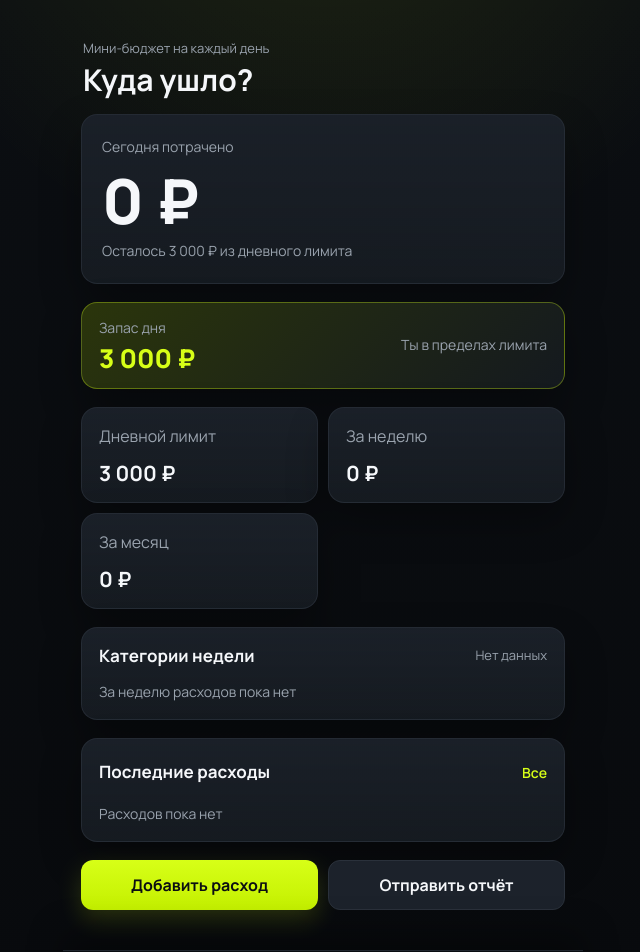
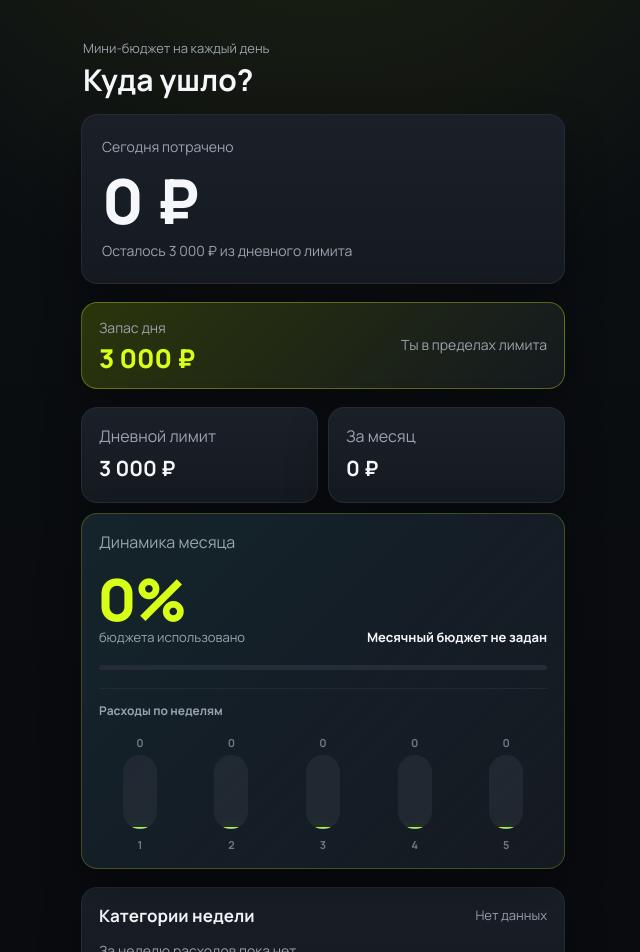
Before and after one commit to endocrincentrprodiabet-afk/kuda-ushlo-miniapp, a React (Vite) app in the folder web/: page / in a window 1280 px wide. Shown: the top 952 px of the page, without its empty margins (317-957 px from the left). Built offline with nearby package versions, Linux system fonts and the light colour scheme.

Commit message:
Improve monthly dynamics chart

```diff
--- a/web/src/lib/calculations.ts
+++ b/web/src/lib/calculations.ts
@@ -45,6 +45,81 @@ export function getMonthlyBudgetStats(expenses: Expense[], monthlyBudget: number
   };
 }
 
+export function getMonthWeeklyTotals(expenses: Expense[], date = new Date()): number[] {
+  const totals = [0, 0, 0, 0, 0];
+
+  getMonthExpenses(expenses, date).forEach((expense) => {
+    const expenseDate = new Date(`${expense.date}T00:00:00`);
+    const weekIndex = Math.min(4, Math.floor((expenseDate.getDate() - 1) / 7));
+
+    totals[weekIndex] += expense.amount;
+  });
+
+  return totals;
+}
+
+export type MonthWeeklyBudgetStat = {
+  weekIndex: number;
+  total: number;
+  startDay: number;
+  endDay: number;
+  daysCount: number;
+  target: number;
+  fillPercent: number;
+  isOverTarget: boolean;
+};
+
+export function getMonthWeeklyBudgetStats(
+  expenses: Expense[],
+  monthlyBudget: number,
+  date = new Date(),
+): MonthWeeklyBudgetStat[] {
+  const totals = getMonthWeeklyTotals(expenses, date);
+  const daysInMonth = new Date(date.getFullYear(), date.getMonth() + 1, 0).getDate();
+  const dailyMonthlyTarget = monthlyBudget > 0 ? monthlyBudget / daysInMonth : 0;
+  const maxWeeklyTotal = Math.max(...totals, 1);
+
+  return totals.map((total, index) => {
+    const startDay = index * 7 + 1;
+    const endDay = Math.min(startDay + 6, daysInMonth);
+    const daysCount = Math.max(0, endDay - startDay + 1);
+    const target = monthlyBudget > 0 ? dailyMonthlyTarget * daysCount : maxWeeklyTotal;
+    const rawFillPercent = target > 0 ? (total / target) * 100 : 0;
+
+    return {
+      weekIndex: index + 1,
+      total,
+      startDay,
+      endDay,
+      daysCount,
+      target,
+      fillPercent: Math.min(rawFillPercent, 100),
+      isOverTarget: monthlyBudget > 0 && target > 0 && total > target,
+    };
+  });
+}
+
+export function getMonthProgressPercent(date = new Date()): number {
+  const daysInMonth = new Date(date.getFullYear(), date.getMonth() + 1, 0).getDate();
+
+  return (date.getDate() / daysInMonth) * 100;
+}
+
+export function getBudgetUsagePercent(monthTotal: number, monthlyBudget: number): number {
+  if (monthlyBudget <= 0) {
+    return 0;
+  }
+
+  return (monthTotal / monthlyBudget) * 100;
+}
+
+export function getMonthBalanceStatus(
+  budgetPercent: number,
+  monthPercent: number,
+): 'within-month' | 'ahead-of-month' {
+  return budgetPercent <= monthPercent + 5 ? 'within-month' : 'ahead-of-month';
+}
+
 export function getCategoryTotals(expenses: Expense[]): Array<{ category: ExpenseCategory; total: number }> {
   const totals = new Map<ExpenseCategory, number>();
 
--- a/web/src/screens/HomeScreen.tsx
+++ b/web/src/screens/HomeScreen.tsx
@@ -1,7 +1,9 @@
 import { ExpenseList } from '../components/ExpenseList';
 import {
+  getBudgetUsagePercent,
   getCategoryTotals,
   getLargestCategory,
+  getMonthWeeklyBudgetStats,
   getMonthlyBudgetStats,
   getTodayExpenses,
   getWeekExpenses,
@@ -38,13 +40,40 @@ function formatDaysLeft(days: number): string {
   return `${days} дней`;
 }
 
+function formatProgressPercent(percent: number): string {
+  return `${Math.round(percent)}%`;
+}
+
+function getProgressWidthPercent(percent: number): number {
+  return Math.min(100, Math.max(0, percent));
+}
+
+function formatCompactMoney(amount: number): string {
+  if (amount <= 0) {
+    return '0';
+  }
+
+  if (amount >= 1000) {
+    return `${Math.round(amount / 1000)}к`;
+  }
+
+  return Math.round(amount).toString();
+}
+
 export function HomeScreen({ expenses, settings, onNavigate, onSendReport, reportStatus }: HomeScreenProps) {
   const todayTotal = sumExpenses(getTodayExpenses(expenses));
   const weekExpenses = getWeekExpenses(expenses);
   const weekTotal = sumExpenses(weekExpenses);
   const monthlyStats = getMonthlyBudgetStats(expenses, settings.monthlyBudget);
   const hasMonthlyBudget = settings.monthlyBudget > 0;
-  const isMonthOverBudget = monthlyStats.monthTotal > settings.monthlyBudget;
+  const isMonthOverBudget = hasMonthlyBudget && monthlyStats.monthTotal > settings.monthlyBudget;
+  const budgetPercent = getBudgetUsagePercent(monthlyStats.monthTotal, settings.monthlyBudget);
+  const monthWeeklyStats = getMonthWeeklyBudgetStats(expenses, settings.monthlyBudget);
+  const monthlyDynamicsCaption = hasMonthlyBudget
+    ? isMonthOverBudget
+      ? `Бюджет превышен на ${formatMoney(monthlyStats.overBudget, settings.currency)}`
+      : `${formatMoney(monthlyStats.monthTotal, settings.currency)} из ${formatMoney(settings.monthlyBudget, settings.currency)}`
+    : 'Месячный бюджет не задан';
   const largestCategory = getLargestCategory(weekExpenses);
   const categoryTotals = getCategoryTotals(weekExpenses);
   const recentExpenses = sortByCreatedAt(expenses).slice(0, 4);
@@ -113,13 +142,41 @@ export function HomeScreen({ expenses, settings, onNavigate, onSendReport, repor
           <span className="muted">Дневной лимит</span>
           <strong>{formatMoney(settings.dailyLimit, settings.currency)}</strong>
         </section>
-        <section className="card">
-          <span className="muted">За неделю</span>
-          <strong>{formatMoney(weekTotal, settings.currency)}</strong>
-        </section>
-        <section className="card">
+        <section className={`card summary-card--month ${isMonthOverBudget ? 'summary-card--month-over' : ''}`}>
           <span className="muted">За месяц</span>
           <strong>{formatMoney(monthlyStats.monthTotal, settings.currency)}</strong>
+        </section>
+        <section className={`card month-balance-card ${isMonthOverBudget ? 'month-balance-card--over' : ''}`}>
+            <div className="month-balance-head">
+              <span className="muted">Динамика месяца</span>
+            </div>
+            <div className="month-dynamics-main">
+              <div>
+                <strong>{formatProgressPercent(budgetPercent)}</strong>
+                <span>бюджета использовано</span>
+              </div>
+              <p>{monthlyDynamicsCaption}</p>
+            </div>
+            <div className="month-balance-track" aria-hidden="true">
+              <span style={{ width: `${getProgressWidthPercent(budgetPercent)}%` }} />
+            </div>
+            <div className="month-weekly-chart">
+              <div className="month-weekly-chart__title">Расходы по неделям</div>
+              <div className="month-weekly-bars">
+                {monthWeeklyStats.map((week) => (
+                  <div
+                    className={`month-weekly-bar ${week.isOverTarget ? 'month-weekly-bar--over' : ''}`}
+                    key={week.weekIndex}
+                  >
+                    <span className="month-weekly-bar__amount">{formatCompactMoney(week.total)}</span>
+                    <div className="month-weekly-bar__track">
+                      <span style={{ height: week.total > 0 ? `${Math.max(8, week.fillPercent)}%` : '2px' }} />
+                    </div>
+                    <span className="month-weekly-bar__label">{week.weekIndex}</span>
+                  </div>
+                ))}
+              </div>
+            </div>
         </section>
       </div>
 
--- a/web/src/styles.css
+++ b/web/src/styles.css
@@ -358,12 +358,199 @@ h2 {
   justify-content: space-between;
 }
 
+.summary-grid > .card {
+  position: relative;
+  overflow: hidden;
+  transition: transform 90ms ease;
+}
+
+.summary-grid > .card > * {
+  position: relative;
+  z-index: 1;
+}
+
+.summary-grid > .card:not(.month-balance-card) {
+  justify-content: flex-start;
+  gap: 10px;
+}
+
+.summary-grid > .card:active {
+  transform: scale(0.985);
+}
+
 .grid-two strong {
   margin-top: 12px;
   font-size: 21px;
   font-weight: 700;
   line-height: 1.1;
   letter-spacing: 0;
+}
+
+.summary-grid > .card:not(.month-balance-card) strong {
+  margin-top: 0;
+}
+
+.summary-card--month {
+  border-color: var(--line-soft);
+  background: linear-gradient(180deg, rgba(28, 34, 43, 0.72), rgba(21, 26, 32, 0.98)), var(--surface);
+  box-shadow: var(--shadow);
+}
+
+.summary-card--month-over strong {
+  color: var(--danger-strong);
+  text-shadow: 0 0 8px rgba(255, 46, 138, 0.16);
+}
+
+.month-balance-card {
+  grid-column: 1 / -1;
+  gap: 18px;
+  min-height: 0;
+  border-color: rgba(215, 255, 23, 0.22);
+  background:
+    linear-gradient(135deg, rgba(20, 58, 62, 0.34), rgba(19, 40, 57, 0.3) 44%, rgba(21, 26, 32, 0.98)),
+    var(--surface);
+}
+
+.month-balance-head {
+  display: flex;
+  align-items: center;
+  justify-content: space-between;
+  gap: 10px;
+}
+
+.month-balance-card--over {
+  border-color: var(--danger-line);
+  background:
+    linear-gradient(135deg, rgba(61, 21, 44, 0.42), rgba(19, 40, 57, 0.24) 44%, rgba(21, 26, 32, 0.98)),
+    var(--surface);
+}
+
+.month-dynamics-main {
+  display: flex;
+  align-items: flex-end;
+  justify-content: space-between;
+  gap: 18px;
+}
+
+.month-dynamics-main > div {
+  display: flex;
+  min-width: 0;
+  flex-direction: column;
+  gap: 3px;
+}
+
+.month-dynamics-main strong {
+  margin: 0;
+  color: var(--accent);
+  font-size: clamp(44px, 13vw, 58px);
+  font-weight: 780;
+  font-variant-numeric: tabular-nums;
+  line-height: 0.95;
+  letter-spacing: 0;
+}
+
+.month-balance-card--over .month-dynamics-main strong {
+  color: var(--danger-strong);
+}
+
+.month-dynamics-main span,
+.month-dynamics-main p {
+  color: var(--muted);
+  font-size: 13px;
+  line-height: 1.35;
+}
+
+.month-dynamics-main p {
+  max-width: 44%;
+  color: var(--text);
+  font-weight: 650;
+  text-align: right;
+}
+
+.month-balance-card--over .month-dynamics-main p {
+  color: var(--danger-strong);
+}
+
+.month-balance-track {
+  height: 5px;
+  overflow: hidden;
+  border-radius: 999px;
+  background: rgba(42, 49, 59, 0.78);
+}
+
+.month-balance-track span {
+  display: block;
+  height: 100%;
+  border-radius: inherit;
+  background: linear-gradient(90deg, rgba(89, 214, 185, 0.88), var(--accent));
+  box-shadow: 0 0 10px rgba(215, 255, 23, 0.18);
+}
+
+.month-balance-card--over .month-balance-track span,
+.month-weekly-bar--over .month-weekly-bar__track span {
+  background: linear-gradient(180deg, var(--danger-strong), var(--danger));
+  box-shadow: 0 0 10px rgba(255, 46, 138, 0.16);
+}
+
+.month-weekly-chart {
+  display: flex;
+  flex-direction: column;
+  gap: 12px;
+  border-top: 1px solid rgba(42, 49, 59, 0.64);
+  padding-top: 14px;
+}
+
+.month-weekly-chart__title {
+  color: var(--muted);
+  font-size: 12px;
+  font-weight: 650;
+  line-height: 1.35;
+}
+
+.month-weekly-bars {
+  display: grid;
+  grid-template-columns: repeat(5, minmax(0, 1fr));
+  gap: 10px;
+  align-items: end;
+  min-height: 112px;
+}
+
+.month-weekly-bar {
+  display: grid;
+  grid-template-rows: 18px 74px 16px;
+  gap: 6px;
+  min-width: 0;
+  align-items: end;
+  justify-items: center;
+}
+
+.month-weekly-bar__amount,
+.month-weekly-bar__label {
+  color: var(--muted-soft);
+  font-size: 11px;
+  font-weight: 650;
+  font-variant-numeric: tabular-nums;
+  line-height: 1.2;
+}
+
+.month-weekly-bar__track {
+  display: flex;
+  align-items: flex-end;
+  width: 100%;
+  max-width: 34px;
+  height: 74px;
+  overflow: hidden;
+  border-radius: 999px;
+  background: rgba(42, 49, 59, 0.58);
+}
+
+.month-weekly-bar__track span {
+  display: block;
+  width: 100%;
+  min-height: 2px;
+  border-radius: inherit;
+  background: linear-gradient(180deg, var(--accent), rgba(89, 214, 185, 0.88));
+  box-shadow: 0 0 12px rgba(215, 255, 23, 0.16);
 }
 
 .section-title,
```
